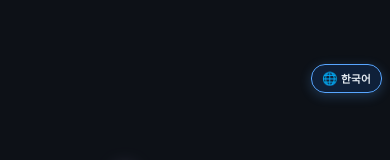
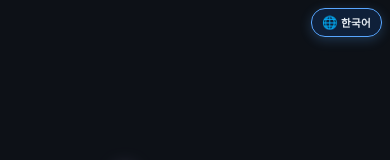
Before and after one commit to YeomBoSeong/GridCross, a website: page territory_game_online.html in a window 390 px wide. Shown: the top 160 px of the page. Drawn offline with Linux system fonts and the light colour scheme.

Commit message:
fix: 로그인 화면 언어 토글 위치 복원, 상단 광고 중앙 정렬 안정화
- 로그인 화면에는 광고가 보이지 않으므로 :has() 선택자로 토글을 원래(광고 없을 때) 위치로 유지
- 상단 광고 컨테이너에 auto 마진과 overflow:hidden을 추가해 중앙 정렬 및 폭 초과를 방지

```diff
--- a/territory_game_online.html
+++ b/territory_game_online.html
@@ -414,7 +414,7 @@ body{
 #ad-horiz{position:fixed;bottom:0;left:50%;transform:translateX(-50%);z-index:10;width:320px;min-height:50px;}
 /* 상단 광고는 fixed로 띄우지 않고 문서 흐름에 그대로 둠 — 카카오 애드핏이 fixed 배치에서
    스크롤 후 가시성 추적을 놓쳐 광고가 사라지는 문제를 피하기 위함 */
-#ad-horiz-top{width:320px;max-width:100%;min-height:50px;margin:0 0 76px;}
+#ad-horiz-top{width:320px;max-width:100%;min-height:50px;margin:0 auto 76px;overflow:hidden;}
 @media(min-width:980px){
     .ad-desktop-left,.ad-desktop-right{display:block;}
     #ad-horiz,#ad-horiz-top{display:none;}
@@ -422,6 +422,11 @@ body{
 /* 모바일에서는 상단 광고가 언어 토글보다 위에 오도록 토글을 광고 아래로 내림 */
 @media(max-width:979px){
     #lang-toggle{top:64px;}
+}
+/* 로그인 화면은 광고가 보이지 않으므로(전체화면 오버레이) 토글을 원래 위치로 유지 */
+body:has(#s-login.active) #lang-toggle{top:14px;}
+@media(max-width:540px){
+    body:has(#s-login.active) #lang-toggle{top:8px;}
 }
 @media(min-width:541px) and (max-width:979px){
     body{padding-top:0;}
```
